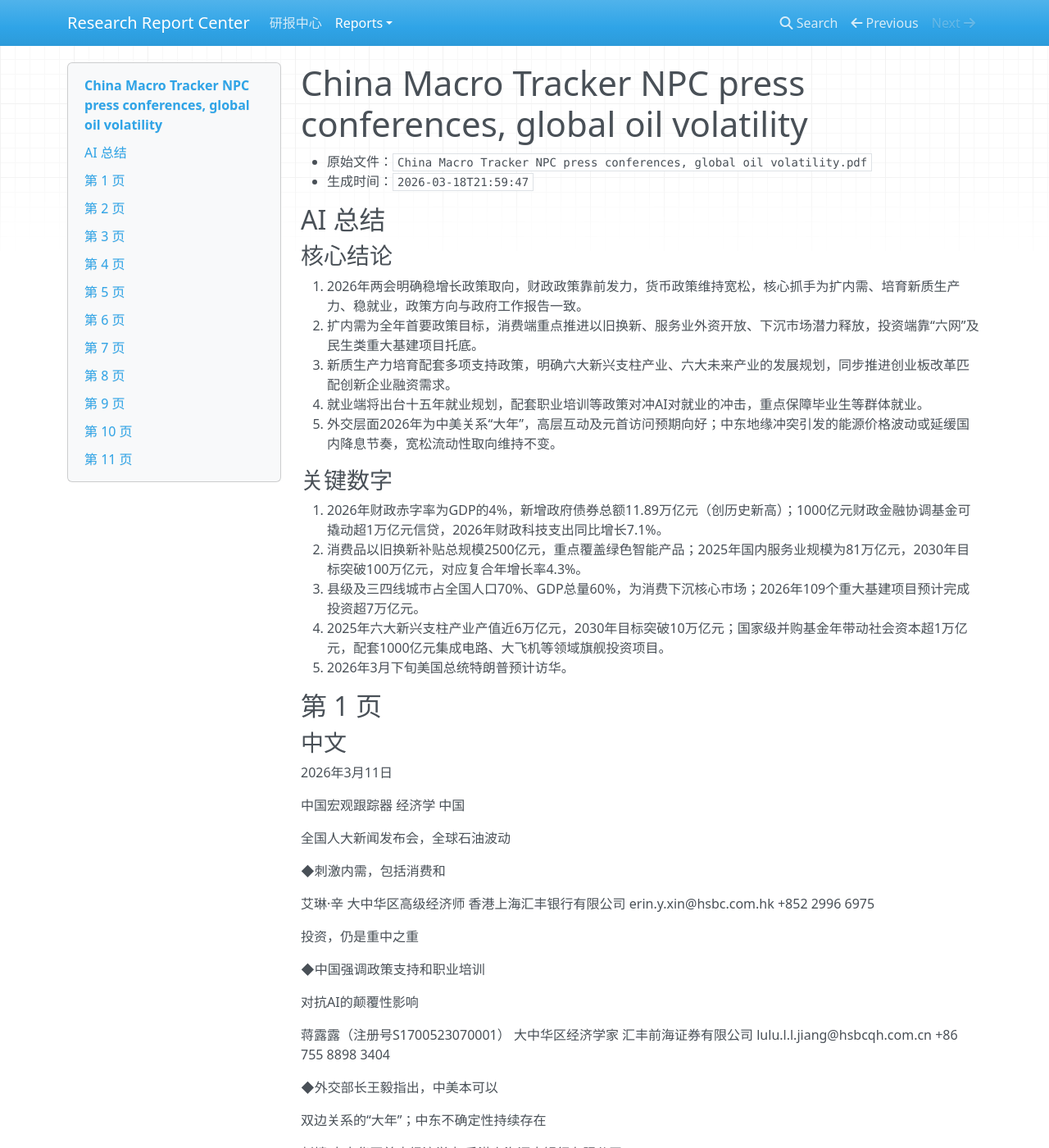
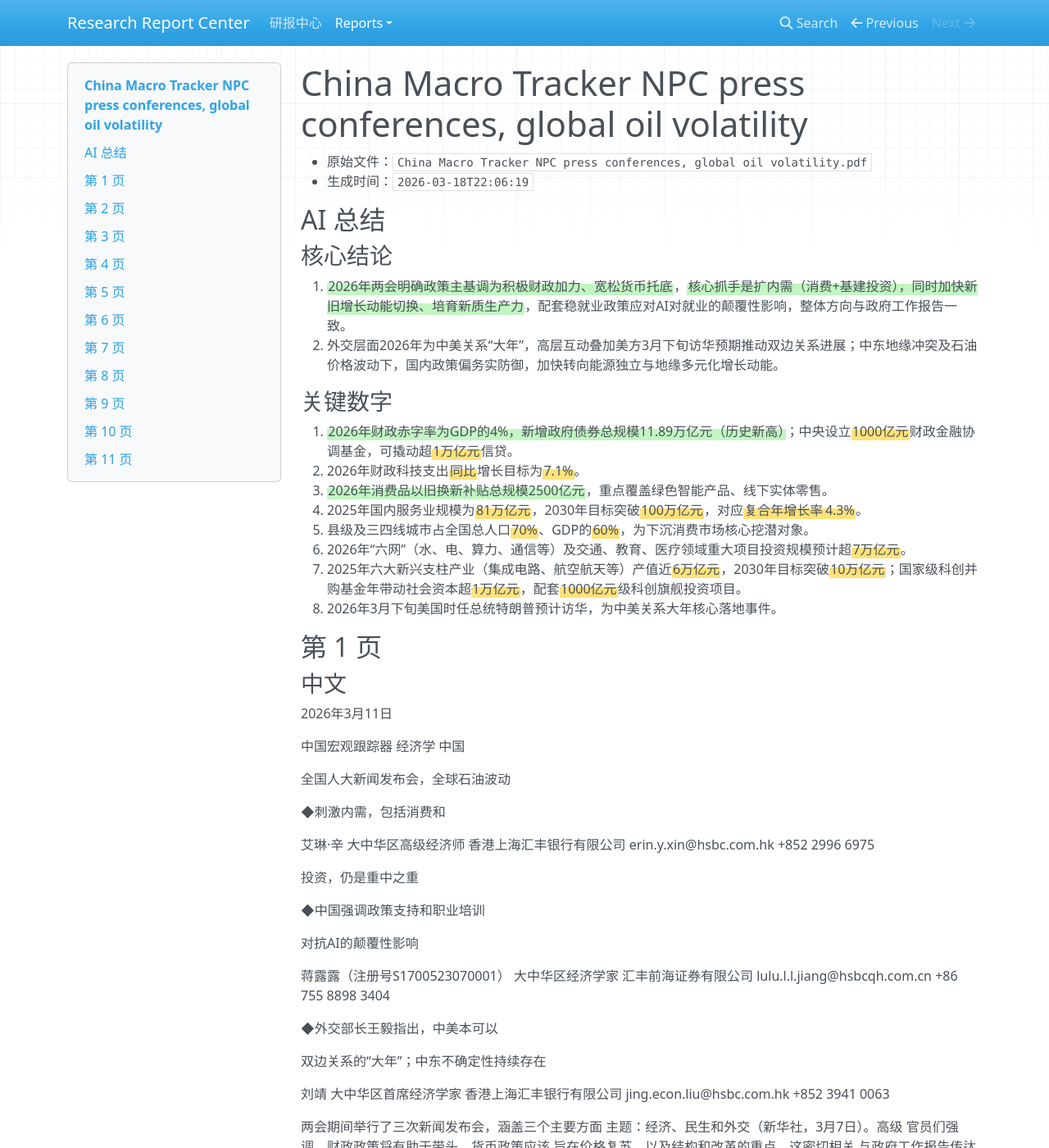
Before and after one commit to zephyr1125/ResearchReportCenter, an MkDocs documentation site: the page built from output/site_src/docs/reports/china-macro-tracker-npc-press-conferences-global-oil-volatility-1fa77902.md, in a window 1280 px wide and 1400 px high. Shown: the whole window at 82% size. Built offline with MkDocs 1.6.1, drawn with Linux system fonts in a browser that asks for light colours; nearby versions of some CDN libraries; some of the changed text lies outside the part shown.

Commit message:
style: 为AI总结增加重点高亮

```diff
--- a/output/site_src/docs/reports/china-macro-tracker-npc-press-conferences-global-oil-volatility-1fa77902.md
+++ b/output/site_src/docs/reports/china-macro-tracker-npc-press-conferences-global-oil-volatility-1fa77902.md
@@ -1,22 +1,23 @@
 # China Macro Tracker NPC press conferences, global oil volatility
 
 - 原始文件：`China Macro Tracker NPC press conferences, global oil volatility.pdf`
-- 生成时间：`2026-03-18T21:59:47`
+- 生成时间：`2026-03-18T22:06:19`
 
 ## AI 总结
 
 ### 核心结论
-1. 2026年两会明确稳增长政策取向，财政政策靠前发力，货币政策维持宽松，核心抓手为扩内需、培育新质生产力、稳就业，政策方向与政府工作报告一致。
-2. 扩内需为全年首要政策目标，消费端重点推进以旧换新、服务业外资开放、下沉市场潜力释放，投资端靠“六网”及民生类重大基建项目托底。
-3. 新质生产力培育配套多项支持政策，明确六大新兴支柱产业、六大未来产业的发展规划，同步推进创业板改革匹配创新企业融资需求。
-4. 就业端将出台十五年就业规划，配套职业培训等政策对冲AI对就业的冲击，重点保障毕业生等群体就业。
-5. 外交层面2026年为中美关系“大年”，高层互动及元首访问预期向好；中东地缘冲突引发的能源价格波动或延缓国内降息节奏，宽松流动性取向维持不变。
+1. <mark class="rrc-highlight-insight">2026年两会明确政策主基调为积极财政加力、宽松货币托底</mark>，<mark class="rrc-highlight-insight">核心抓手是扩内需（消费+基建投资），同时加快新旧增长动能切换、培育新质生产力</mark>，配套稳就业政策应对AI对就业的颠覆性影响，整体方向与政府工作报告一致。
+2. 外交层面2026年为中美关系“大年”，高层互动叠加美方3月下旬访华预期推动双边关系进展；中东地缘冲突及石油价格波动下，国内政策偏务实防御，加快转向能源独立与地缘多元化增长动能。
+
 ### 关键数字
-6. 2026年财政赤字率为GDP的4%，新增政府债券总额11.89万亿元（创历史新高）；1000亿元财政金融协调基金可撬动超1万亿元信贷，2026年财政科技支出同比增长7.1%。
-7. 消费品以旧换新补贴总规模2500亿元，重点覆盖绿色智能产品；2025年国内服务业规模为81万亿元，2030年目标突破100万亿元，对应复合年增长率4.3%。
-8. 县级及三四线城市占全国人口70%、GDP总量60%，为消费下沉核心市场；2026年109个重大基建项目预计完成投资超7万亿元。
-9. 2025年六大新兴支柱产业产值近6万亿元，2030年目标突破10万亿元；国家级并购基金年带动社会资本超1万亿元，配套1000亿元集成电路、大飞机等领域旗舰投资项目。
-10. 2026年3月下旬美国总统特朗普预计访华。
+1. <mark class="rrc-highlight-insight">2026年财政赤字率为GDP的4%，新增政府债券总规模11.89万亿元（历史新高）</mark>；中央设立<mark class="rrc-highlight-data">1000亿元</mark>财政金融协调基金，可撬动超<mark class="rrc-highlight-data">1万亿元</mark>信贷。
+2. 2026年财政科技支出<mark class="rrc-highlight-data">同比</mark>增长目标为<mark class="rrc-highlight-data">7.1%</mark>。
+3. <mark class="rrc-highlight-insight">2026年消费品以旧换新补贴总规模2500亿元</mark>，重点覆盖绿色智能产品、线下实体零售。
+4. 2025年国内服务业规模为<mark class="rrc-highlight-data">81万亿元</mark>，2030年目标突破<mark class="rrc-highlight-data">100万亿元</mark>，对应<mark class="rrc-highlight-data">复合年增长率</mark><mark class="rrc-highlight-data">4.3%</mark>。
+5. 县级及三四线城市占全国总人口<mark class="rrc-highlight-data">70%</mark>、GDP的<mark class="rrc-highlight-data">60%</mark>，为下沉消费市场核心挖潜对象。
+6. 2026年“六网”（水、电、算力、通信等）及交通、教育、医疗领域重大项目投资规模预计超<mark class="rrc-highlight-data">7万亿元</mark>。
+7. 2025年六大新兴支柱产业（集成电路、航空航天等）产值近<mark class="rrc-highlight-data">6万亿元</mark>，2030年目标突破<mark class="rrc-highlight-data">10万亿元</mark>；国家级科创并购基金年带动社会资本超<mark class="rrc-highlight-data">1万亿元</mark>，配套<mark class="rrc-highlight-data">1000亿元</mark>级科创旗舰投资项目。
+8. 2026年3月下旬美国时任总统特朗普预计访华，为中美关系大年核心落地事件。
 
 ## 第 1 页
 
@@ -72,7 +73,7 @@ jing.econ.liu@hsbc.com.hk
 广州
 
 积极的财政政策将继续
-2026年财政赤字维持在GDP的<mark class="rrc-highlight-data">4%</mark>，新政府
+<mark class="rrc-highlight-insight">2026年财政赤字维持在GDP的4%</mark>，新政府
 债券总额为<mark class="rrc-highlight-data">11.89万亿元人民币</mark>，创历史新高。在政策协调方面，
 中央政府设立<mark class="rrc-highlight-data">1000亿元</mark>财政金融协调基金
 刺激内需，内需有能力调动<mark class="rrc-highlight-data">1万亿元</mark>以上
@@ -226,7 +227,7 @@ https://www.research.hsbc.com
 重大项目将带动基础设施投资。十五年规划纳入109个重大项目
 跨越“六网”（水、电网、算力、通信、管道和
 物流网络）以及交通、教育和医疗基础设施。相关的
-初步估计，<mark class="rrc-highlight-insight">今年这些项目的投资将超过7万亿元人民币</mark>。
+<mark class="rrc-highlight-insight">初步估计，今年这些项目的投资将超过7万亿元人民币</mark>。
 
 技术创新与新生产力的发展
 中国从旧的增长动力向新的增长动力的转变将进一步加快。发改委指出
```
Also changed, not shown: output/site_src/docs/index.md (+1 -1 lines), 5 other files.
